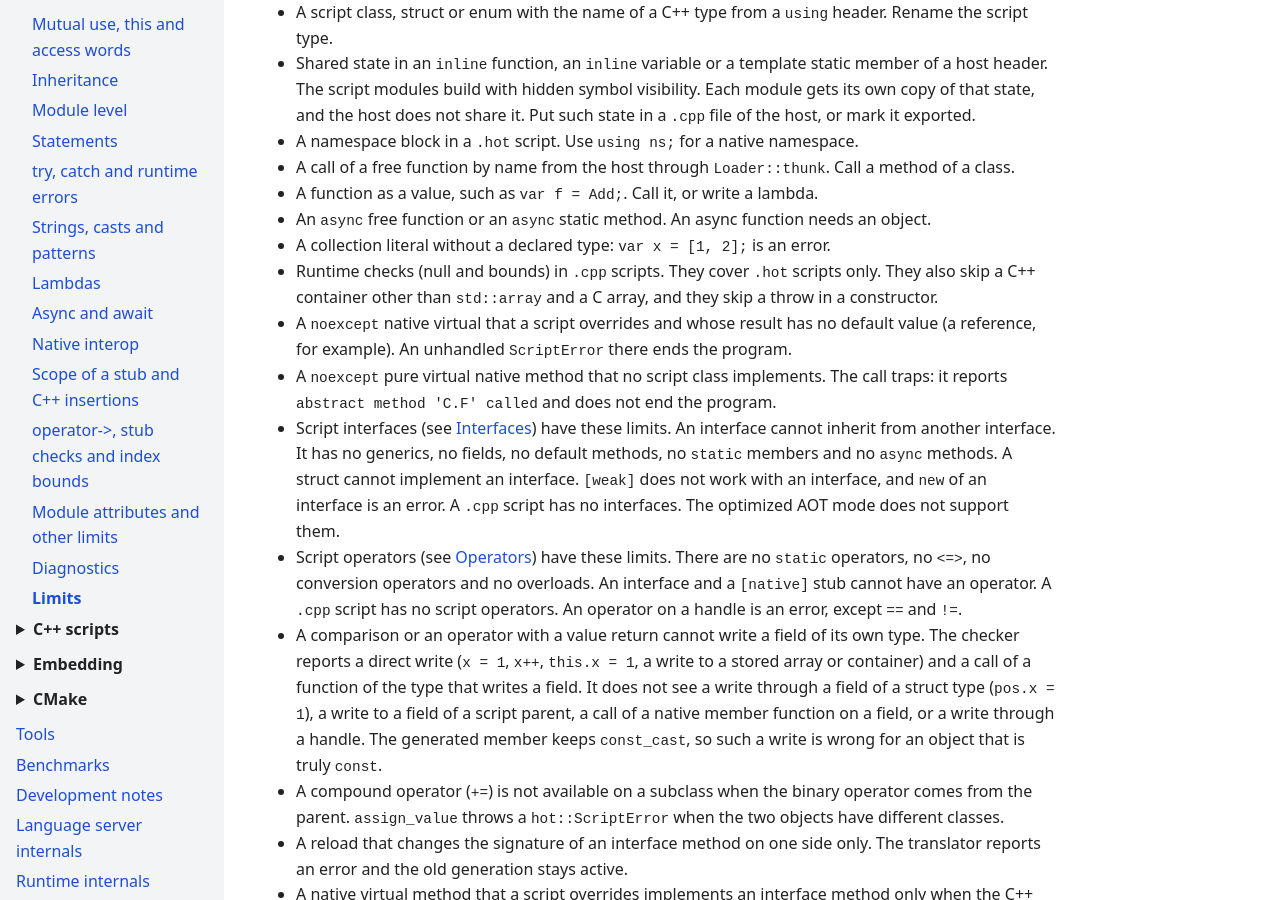
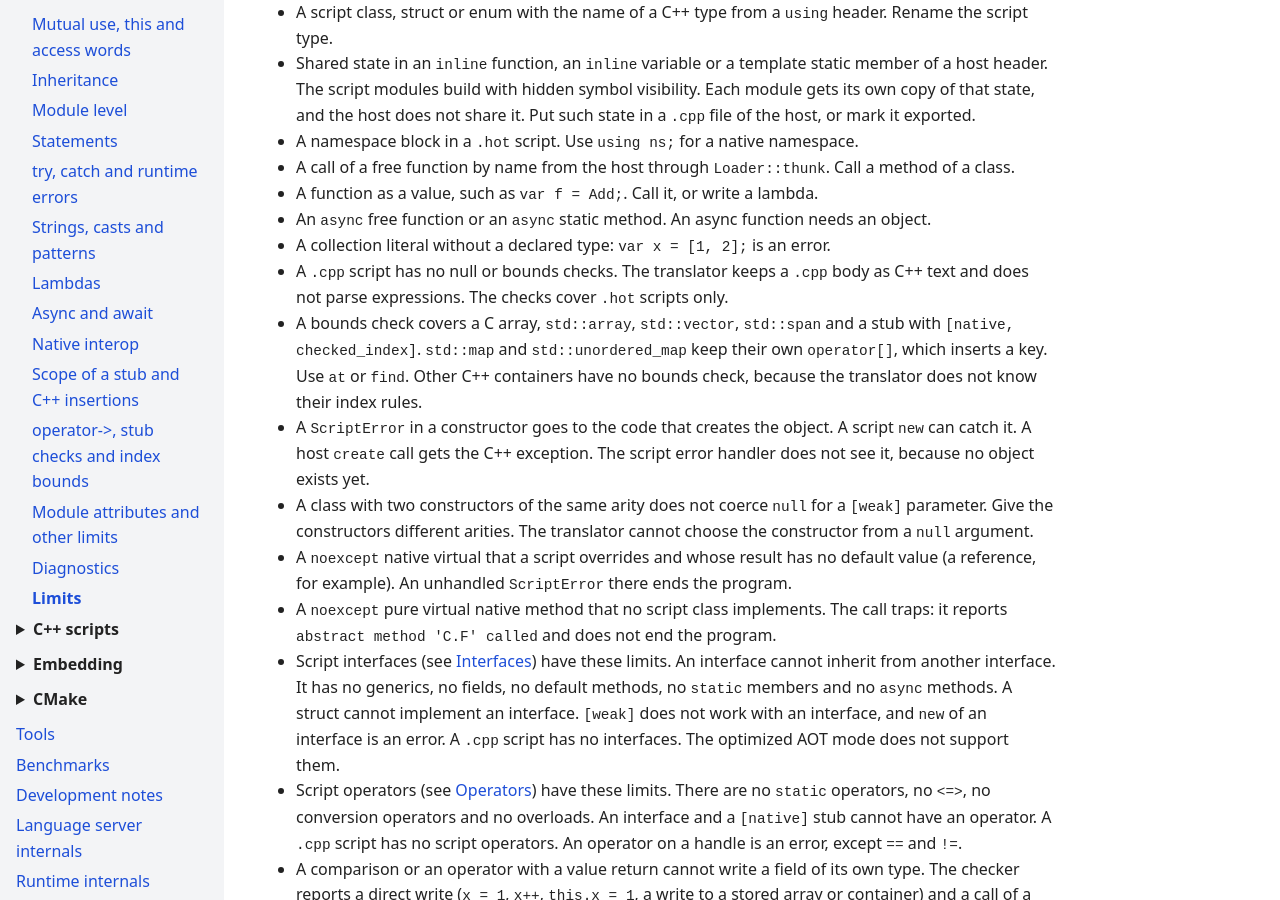
Before and after one commit to rokups/hotpp, a Jekyll site: the page built from doc/limits.md, in a window 1280 px wide and 900 px high, scrolled down 411 px. Built offline with Jekyll 4.4.1, drawn with Linux system fonts in a browser that asks for light colours; some of the changed text lies outside the part shown.

Commit message:
Document runtime safety limits
Split the runtime check limits into bullets with a reason each.

```diff
--- a/doc/limits.md
+++ b/doc/limits.md
@@ -20,7 +20,10 @@ This list shows what version 1 does not support.
 - A function as a value, such as `var f = Add;`. Call it, or write a lambda.
 - An `async` free function or an `async` static method. An async function needs an object.
 - A collection literal without a declared type: `var x = [1, 2];` is an error.
-- Runtime checks (null and bounds) in `.cpp` scripts. They cover `.hot` scripts only. They also skip a C++ container other than `std::array` and a C array, and they skip a throw in a constructor.
+- A `.cpp` script has no null or bounds checks. The translator keeps a `.cpp` body as C++ text and does not parse expressions. The checks cover `.hot` scripts only.
+- A bounds check covers a C array, `std::array`, `std::vector`, `std::span` and a stub with `[native, checked_index]`. `std::map` and `std::unordered_map` keep their own `operator[]`, which inserts a key. Use `at` or `find`. Other C++ containers have no bounds check, because the translator does not know their index rules.
+- A `ScriptError` in a constructor goes to the code that creates the object. A script `new` can catch it. A host `create` call gets the C++ exception. The script error handler does not see it, because no object exists yet.
+- A class with two constructors of the same arity does not coerce `null` for a `[weak]` parameter. Give the constructors different arities. The translator cannot choose the constructor from a `null` argument.
 - A `noexcept` native virtual that a script overrides and whose result has no default value (a reference, for example). An unhandled `ScriptError` there ends the program.
 - A `noexcept` pure virtual native method that no script class implements. The call traps: it reports `abstract method 'C.F' called` and does not end the program.
 - Script interfaces (see [Interfaces](inheritance.html#interfaces)) have these limits. An interface cannot inherit from another interface. It has no generics, no fields, no default methods, no `static` members and no `async` methods. A struct cannot implement an interface. `[weak]` does not work with an interface, and `new` of an interface is an error. A `.cpp` script has no interfaces. The optimized AOT mode does not support them.
@@ -29,13 +32,13 @@ This list shows what version 1 does not support.
 - A compound operator (`+=`) is not available on a subclass when the binary operator comes from the parent. `assign_value` throws a `hot::ScriptError` when the two objects have different classes.
 - A reload that changes the signature of an interface method on one side only. The translator reports an error and the old generation stays active.
 - A native virtual method that a script overrides implements an interface method only when the C++ types are equal.
-- Access checks on native members. Only members of known script types are checked.
+- Access checks on native members. Only members of known script types are checked, because the translator has no member list for other types. The C++ compiler reports a private native member. The message names the C++ member and points at the script line.
 - Brace initializers. Write `T(args)`.
 - `::` and `->`. Write `.`.
 - A C style cast to a type other than a builtin type or `T*`. Use `static_cast<T>(e)`.
 - Member access with `.` on an iterator, a `std.optional` or a `std.unique_ptr`. Write `(*p).x`.
 - A field of a move-only type, such as `std.unique_ptr<T>`. A reload copies each field. Use a handle.
-- More than 64 nested statements, 15 nested lambdas or 256 operators in one expression.
+- More than 64 nested statements, 15 nested lambdas or 256 operators in one expression. Each level uses parser stack, so the limits are fixed. The parser reports `maximum nesting depth exceeded`.
 - macOS. It is untested. Windows works with MSVC, and the CI tests it on Windows (see [Windows](windows.html)).
 - A real Visual Studio, gdb or lldb debugger session. It is untested.
 
```
Also changed, not shown: doc/cpp-limits.md (+1 -0 lines).
